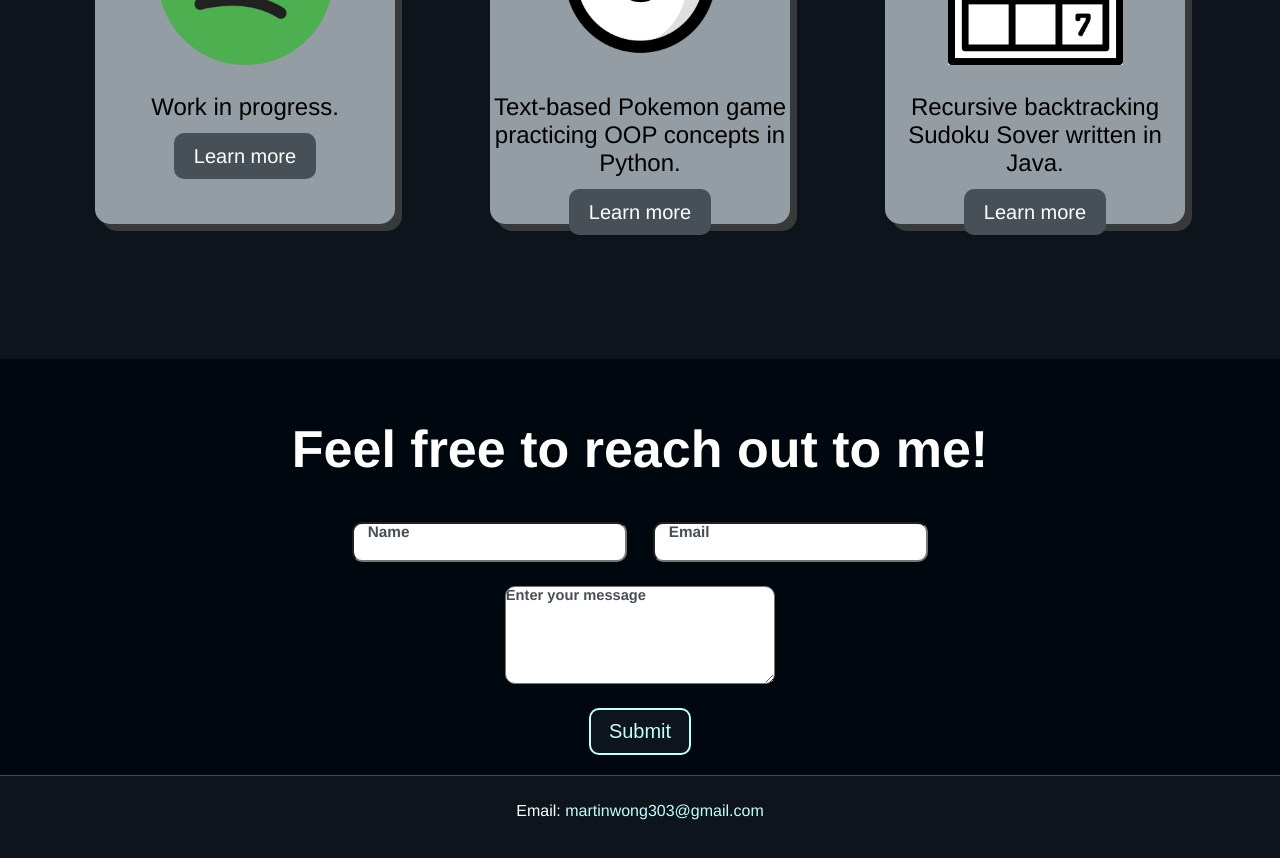
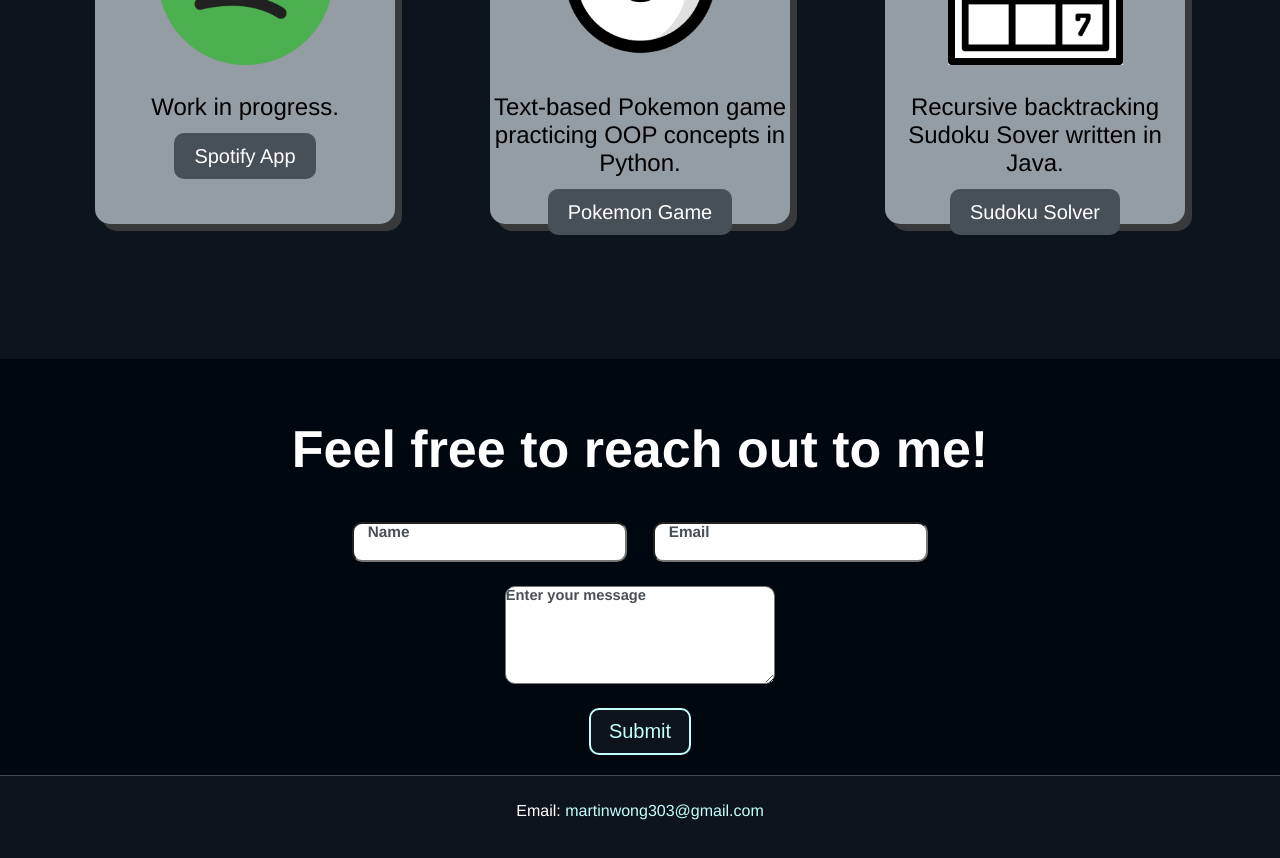
Before and after one commit to Mighty303/Portfolio, a React (Create React App) app: page / in a window 1280 px wide. Shown: the part 1180-2038 px from the top of the page. Built offline with nearby package versions, Linux system fonts and the light colour scheme.

Commit message:
changed buttons temporarily

```diff
--- a/src/components/Projects.jsx
+++ b/src/components/Projects.jsx
@@ -16,7 +16,7 @@ function Projects() {
                         href="https://github.com/Mighty303/spotify-plus-plus"
                         className="project-btn project-item-btn"
                         target="_blank" rel="noreferrer"
-                    >Learn more</a>
+                    >Spotify App</a>
                 </div>
 
                 <div className="project-item">
@@ -27,7 +27,7 @@ function Projects() {
                         href="https://github.com/Mighty303/Project-Pokemon"
                         className="project-btn project-item-btn"
                         target="_blank" rel="noreferrer"
-                    >Learn more</a>
+                    >Pokemon Game</a>
                 </div>
 
                 <div className="project-item">
@@ -38,7 +38,7 @@ function Projects() {
                         href="https://github.com/Mighty303/SudokuSolver"
                         className="project-btn project-item-btn"
                         target="_blank" rel="noreferrer"
-                    >Learn more</a>
+                    >Sudoku Solver</a>
                 </div>
             </section>
         </div>
--- a/src/styles/components/header.css
+++ b/src/styles/components/header.css
@@ -5,6 +5,7 @@ header {
     justify-content: space-between;
     padding: 10px;
     border-bottom: 1px solid #454751;
+
 }
 
 .nav-container{
```
